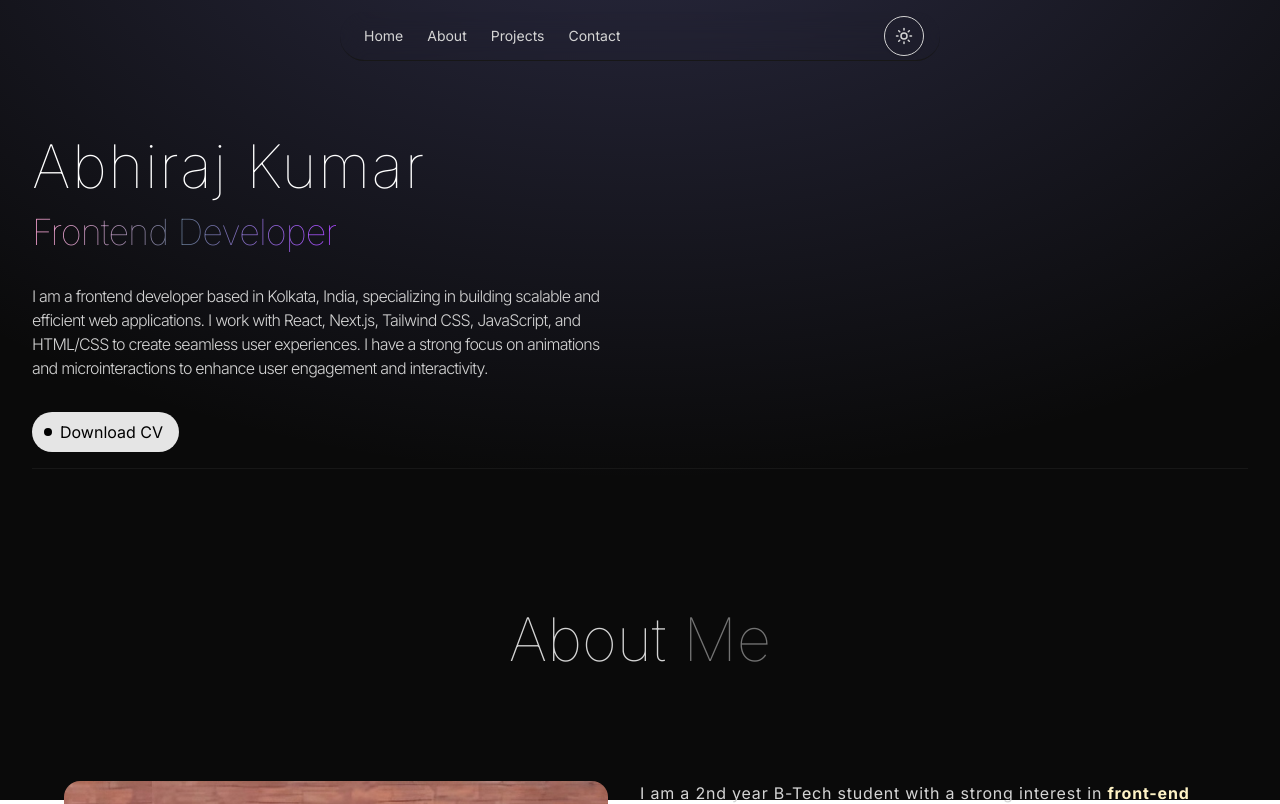
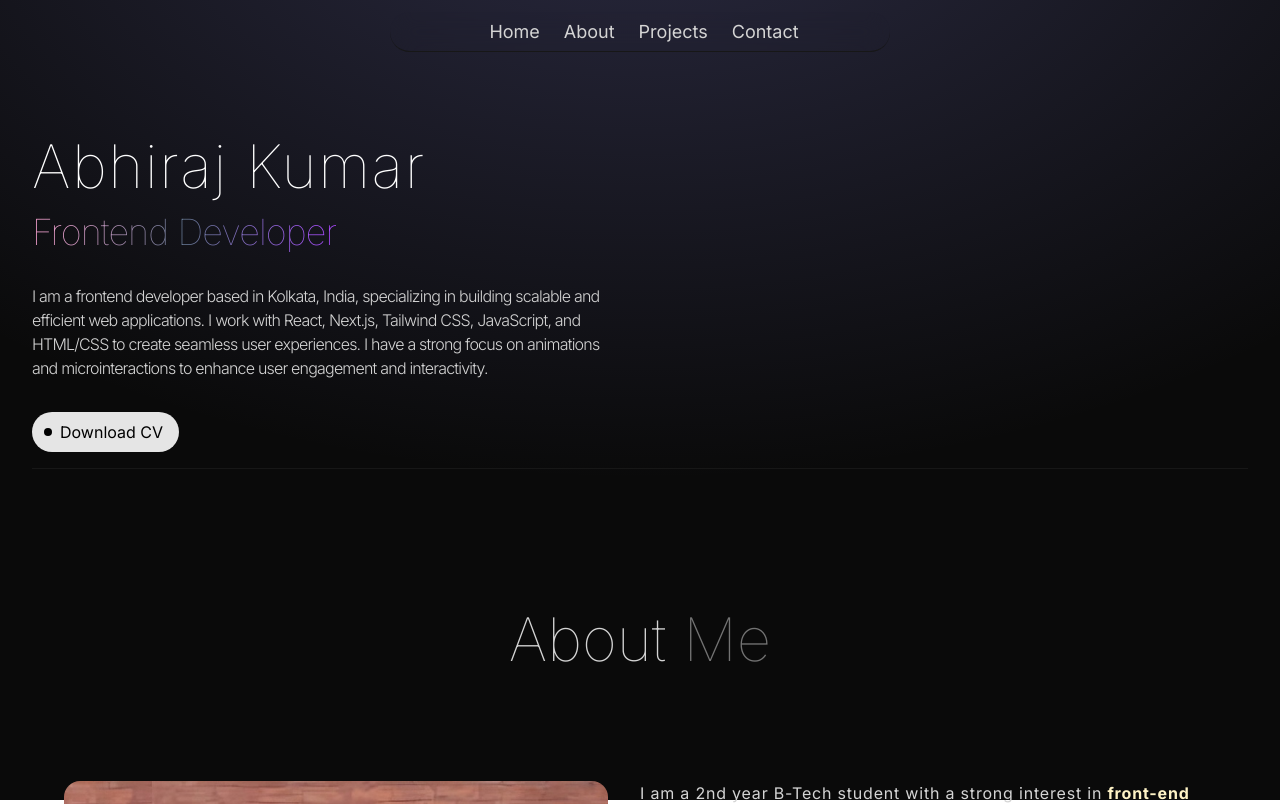
Before and after one commit to Abhiraj35/Portfolio-Wesite, a React (Vite) app: page / in a window 1280 px wide. Shown: the top 804 px of the page. Built offline with nearby package versions, Linux system fonts and the light colour scheme.

Commit message:
Navbar section modifided code added

```diff
--- a/src/App.jsx
+++ b/src/App.jsx
@@ -10,8 +10,8 @@ import Education from "./components/Education.jsx";
 import Project from "./components/Project.jsx";
 import Contact from "./components/Contact.jsx";
 import Navbar from "./components/Navbar.jsx";
-// import SpotlightCard from './components/SpotlightCard';
 
+export const lenis = new Lenis();
 const App = () => {
   useEffect(() => {
     /// Initialize Lenis
@@ -33,9 +33,8 @@ const App = () => {
       </div>
 
       <div className="top-4 absolute inset-x-0 container mx-auto md:px-8 px-4">
-        {/* <SlideTabsExample /> */}
-          <Navbar />
-        <Hero />
+        <Navbar />
+        <Hero  />
         <About />
         <Skills />
         <Education />
--- a/src/components/Navbar.jsx
+++ b/src/components/Navbar.jsx
@@ -2,11 +2,11 @@ import React from "react";
 
 const Navbar = () => {
   return (
-    <nav className="fixed top-3 left-1/2 transform -translate-x-1/2 max-w-[600px] pointer-events-auto flex w-full items-center justify-between rounded-full px-6 py-1 transition-all duration-500 ease-in-out sm:pr-4 border-b border-neutral-900 backdrop-blur-md z-10">
-      <ul className="flex gap-6 text-sm text-text-secondary sm:flex font-thik">
+    <nav className="fixed top-3 left-1/2 transform -translate-x-1/2 max-w-[500px] pointer-events-auto flex w-full items-center justify-center rounded-full px-6 py-1 transition-all duration-500 ease-in-out sm:pr-4 border-b border-neutral-900 backdrop-blur-md z-10 h-10 ">
+      <ul className="flex gap-6 text-lg  text-text-secondary sm:flex font-thik">
         {["Home", "About", "Projects", "Contact"].map((item) => (
           <li key={item} className="group relative">
-            <a href={`/${item.toLowerCase()}`}>
+            <a href={`#${item.toLowerCase()}`}>
               <span className="relative inline-flex overflow-hidden">
                 <div className="transform-gpu transition-transform duration-500 group-hover:-translate-y-[110%] group-hover:skew-y-12">
                   {item}
@@ -19,7 +19,7 @@ const Navbar = () => {
           </li>
         ))}
       </ul>
-      <button className="h-10 w-10 rounded-full border border-bg-700 bg-backdrop text-text-primary shadow backdrop-blur-md transition-all active:scale-90 flex items-center justify-center">
+      {/* <button className="h-10 w-10 rounded-full border border-bg-700 bg-backdrop text-text-primary shadow backdrop-blur-md transition-all active:scale-90 flex items-center justify-center">
         <svg
           xmlns="http://www.w3.org/2000/svg"
           width="18"
@@ -43,7 +43,7 @@ const Navbar = () => {
           <path d="m19.07 4.93-1.41 1.41"></path>
         </svg>
         <span className="sr-only">Toggle theme</span>
-      </button>
+      </button> */}
     </nav>
   );
 };
```
